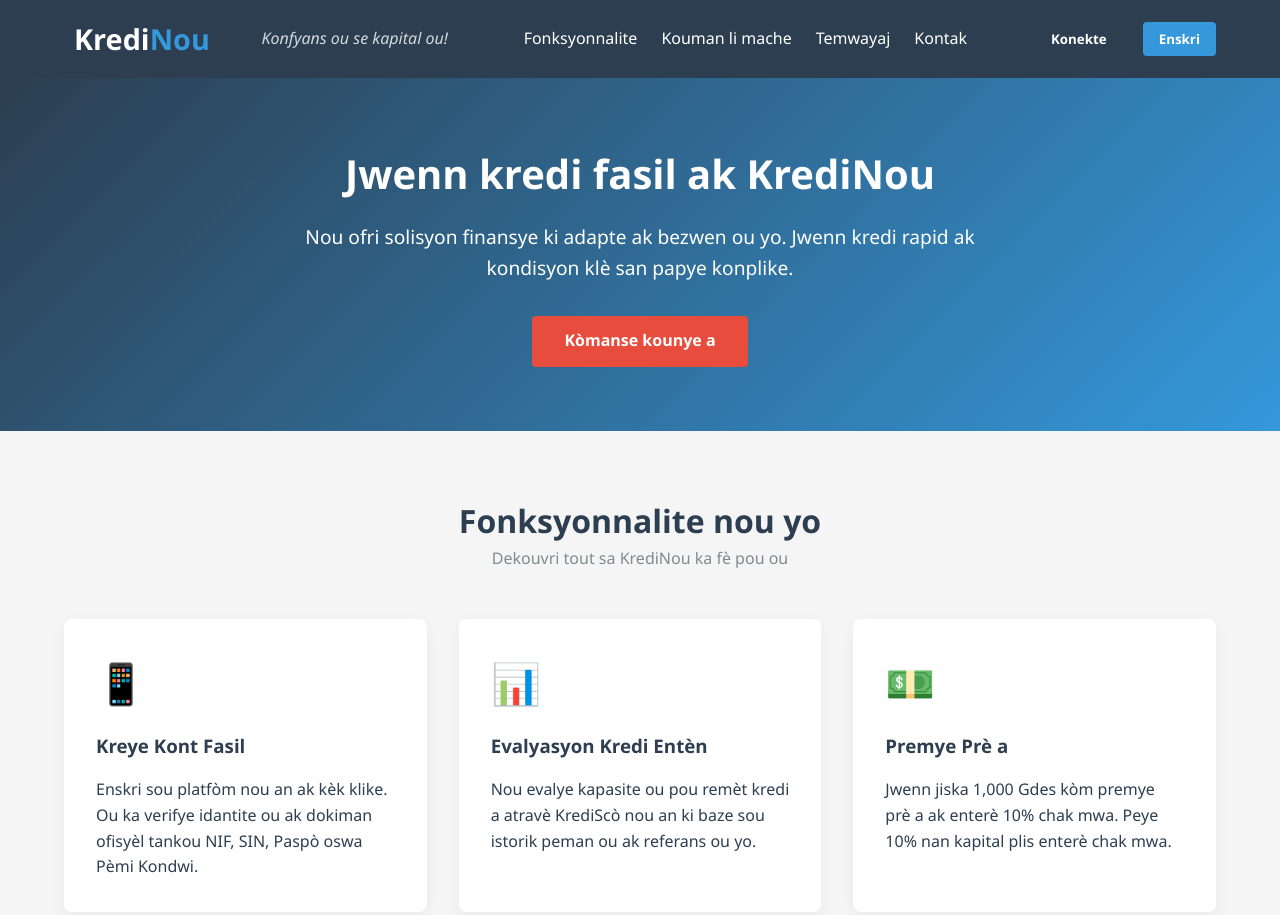
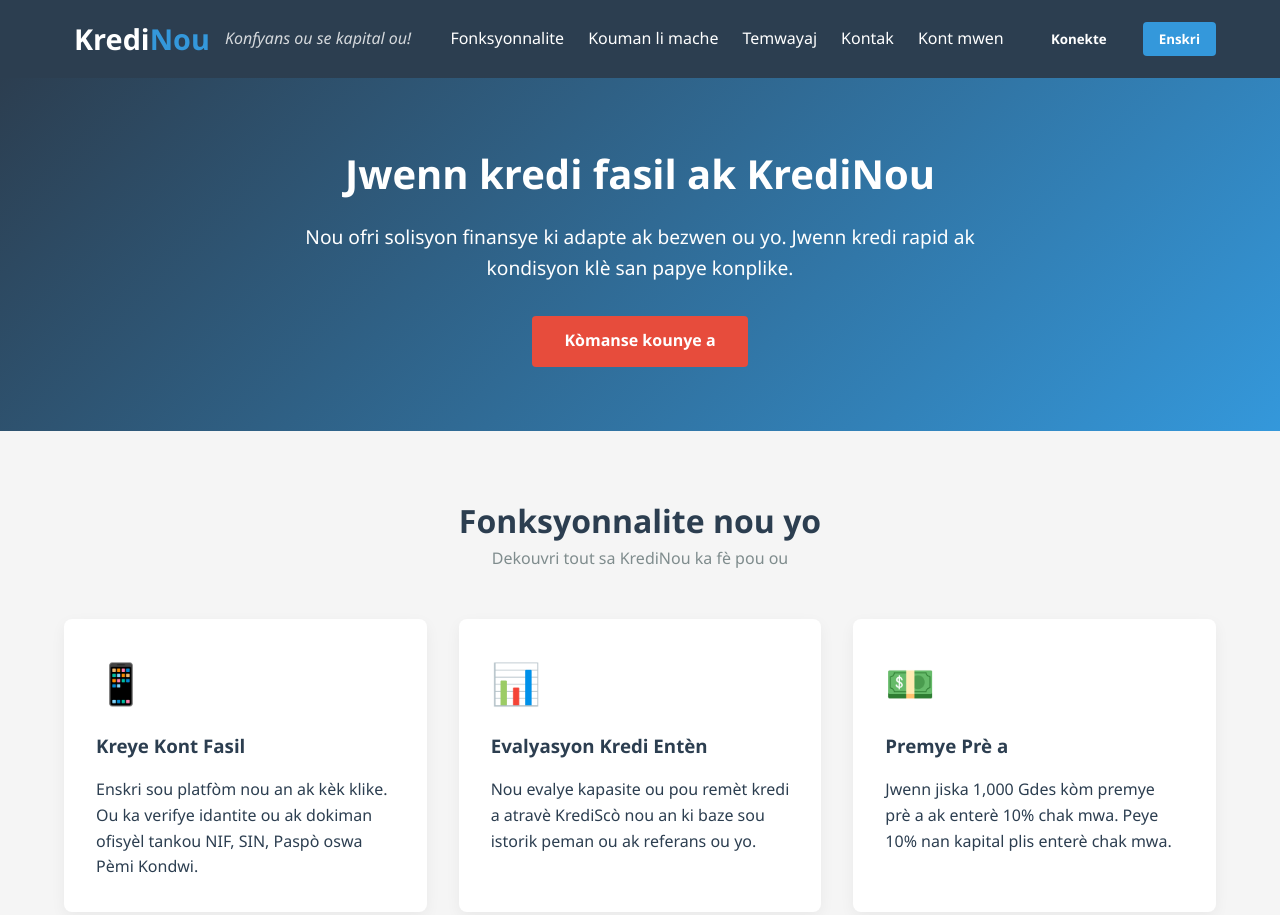
Before and after one commit to papa329/CreditUs, a plain HTML site: page index.html in a window 1280 px wide. Shown: the top 915 px of the page. Drawn offline with Linux system fonts and the light colour scheme.

Commit message:
Update index.html

```diff
--- a/index.html
+++ b/index.html
@@ -703,6 +703,7 @@
                     <li><a href="#how-it-works">Kouman li mache</a></li>
                     <li><a href="#testimonials">Temwayaj</a></li>
                     <li><a href="#contact">Kontak</a></li>
+                    <li><a href="dashboard.html">Kont mwen</a></li>
                 </ul>
             </nav>
             <div class="auth-buttons">
```
